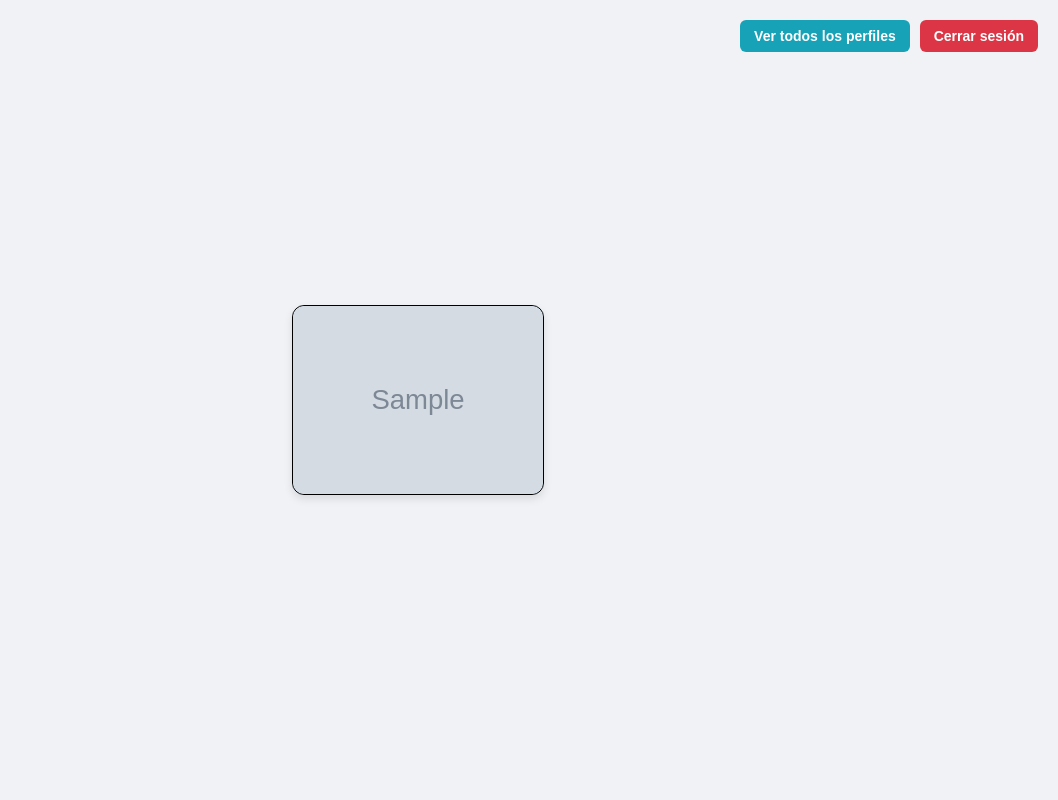
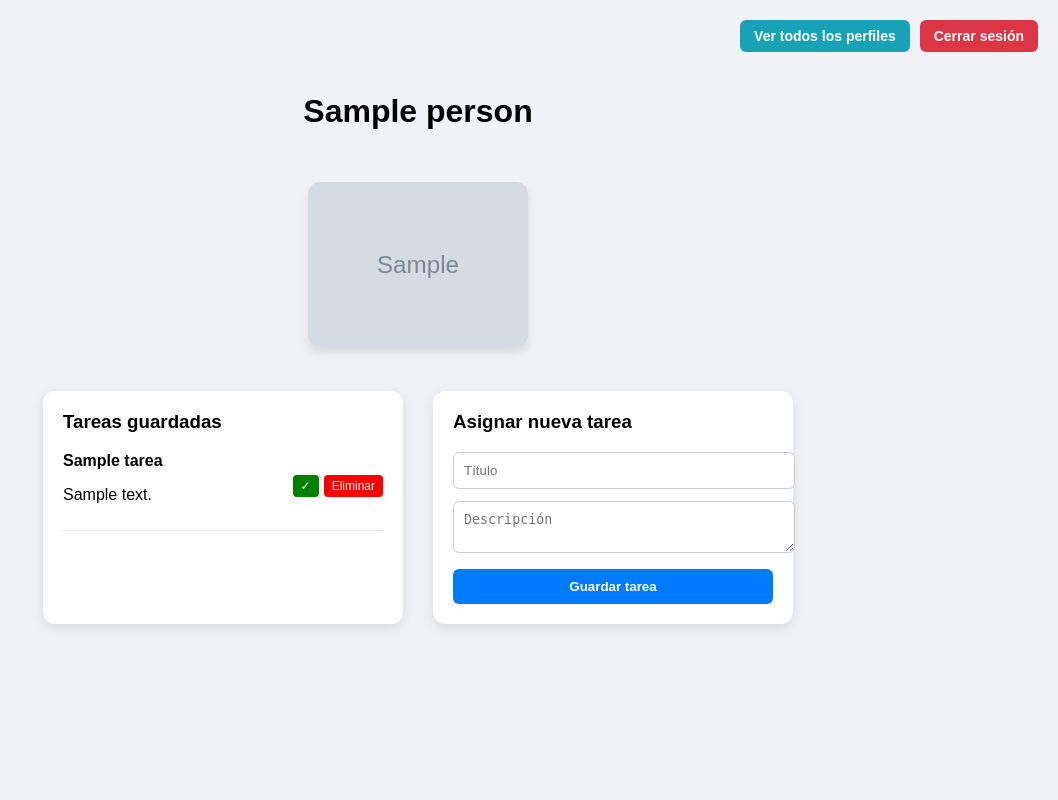
Before and after one commit to Yukhio/landing_page, a Flask app: template templates/perfil.html in a window 1280 px wide. Shown: the whole page, without its empty margins (222-1280 px from the left). Run offline with Flask 3, Linux system fonts and the light colour scheme; the template is opened without the code that fills it: most values are stand-ins (such as "Sample title", 1, 10 or a date in 2020); grey boxes marked "Sample" are stand-in pictures; some libraries are stand-ins or nearby versions.

Commit message:
No se porque pero ahora es un perfil donde asignan tareas xd

```diff
--- a/app.py
+++ b/app.py
@@ -50,64 +50,6 @@ def login():
     return render_template('login.html', mensaje=mensaje)
 
 
-@app.route('/perfil')
-def perfil():
-    username = session.get('username')
-    if not username or username not in usuarios:
-        return redirect(url_for('login'))
-
-    user = usuarios[username]
-    mostrar_bienvenida = session.pop('show_welcome', False)
-
-    hoy = date.today()
-    fecha_nacimiento = datetime.strptime(user['fecha_nacimiento'], "%Y-%m-%d").date()
-    inicio_trabajo = datetime.strptime(user['inicio_trabajo'], "%Y-%m-%d").date()
-
-    edad = hoy.year - fecha_nacimiento.year - ((hoy.month, hoy.day) < (fecha_nacimiento.month, fecha_nacimiento.day))
-    fecha_formateada = fecha_nacimiento.strftime("%d/%m/%Y")
-    inicio_formateado = inicio_trabajo.strftime("%d/%m/%Y")
-
-    # Tiempo trabajado
-    diferencia = relativedelta(hoy, inicio_trabajo)
-    partes = []
-    if diferencia.years:
-        partes.append(f"{diferencia.years} año{'s' if diferencia.years > 1 else ''}")
-    if diferencia.months:
-        partes.append(f"{diferencia.months} mes{'es' if diferencia.months > 1 else ''}")
-    if diferencia.days and not diferencia.years:
-        partes.append(f"{diferencia.days} día{'s' if diferencia.days > 1 else ''}")
-    tiempo_trabajando = ", ".join(partes) if partes else "Hoy"
-
-    # Próximo cumpleaños
-    proximo = fecha_nacimiento.replace(year=hoy.year)
-    if proximo < hoy:
-        proximo = proximo.replace(year=hoy.year + 1)
-    delta = relativedelta(proximo, hoy)
-    es_cumple = hoy.month == fecha_nacimiento.month and hoy.day == fecha_nacimiento.day
-    if es_cumple:
-        tiempo_para_cumple = "¡Feliz cumpleaños!"
-    else:
-        partes_cumple = []
-        if delta.months:
-            partes_cumple.append(f"{delta.months} mes{'es' if delta.months > 1 else ''}")
-        if delta.days:
-            partes_cumple.append(f"{delta.days} día{'s' if delta.days > 1 else ''}")
-        tiempo_para_cumple = f"Faltan {', '.join(partes_cumple)} para tu próximo cumpleaños"
-
-    return render_template("perfil.html", person={
-        **user,
-        "edad": edad,
-        "fecha_nacimiento": fecha_formateada,
-        "inicio_trabajo": inicio_formateado,
-        "tiempo_trabajando": tiempo_trabajando,
-        "tiempo_para_cumple": tiempo_para_cumple,
-        "es_cumpleanios": es_cumple
-    }, mostrar_bienvenida=mostrar_bienvenida)
-
-def allowed_file(filename):
-    return '.' in filename and \
-           filename.rsplit('.', 1)[1].lower() in ALLOWED_EXTENSIONS
-
 @app.route('/registro', methods=['GET', 'POST'])
 def registro():
     mensaje = ''
@@ -136,11 +78,103 @@ def registro():
                 "telefono": request.form['telefono'],
                 "fecha_nacimiento": request.form['fecha_nacimiento'],
                 "inicio_trabajo": request.form['inicio_trabajo'],
-                "foto": foto_url
+                "foto": foto_url,
+                "tareas": []  # Inicializa las tareas vacías
             }
+
+            guardar_usuarios(usuarios)
             session['mensaje_login'] = '¡Usuario registrado con éxito! Ahora puedes iniciar sesión.'
             return redirect(url_for('login'))
     return render_template('registro.html', mensaje=mensaje)
+
+
+@app.route('/perfil', methods=['GET', 'POST'])
+def perfil():
+    username = session.get('username')
+    if not username or username not in usuarios:
+        return redirect(url_for('login'))
+
+    user = usuarios[username]
+    mostrar_bienvenida = session.pop('show_welcome', False)
+
+    hoy = date.today()
+    fecha_nacimiento = datetime.strptime(user['fecha_nacimiento'], "%Y-%m-%d").date()
+    inicio_trabajo = datetime.strptime(user['inicio_trabajo'], "%Y-%m-%d").date()
+
+    edad = hoy.year - fecha_nacimiento.year - ((hoy.month, hoy.day) < (fecha_nacimiento.month, fecha_nacimiento.day))
+    fecha_formateada = fecha_nacimiento.strftime("%d/%m/%Y")
+    inicio_formateado = inicio_trabajo.strftime("%d/%m/%Y")
+
+    diferencia = relativedelta(hoy, inicio_trabajo)
+    partes = []
+    if diferencia.years:
+        partes.append(f"{diferencia.years} año{'s' if diferencia.years > 1 else ''}")
+    if diferencia.months:
+        partes.append(f"{diferencia.months} mes{'es' if diferencia.months > 1 else ''}")
+    if diferencia.days and not diferencia.years:
+        partes.append(f"{diferencia.days} día{'s' if diferencia.days > 1 else ''}")
+    tiempo_trabajando = ", ".join(partes) if partes else "Hoy"
+
+    proximo = fecha_nacimiento.replace(year=hoy.year)
+    if proximo < hoy:
+        proximo = proximo.replace(year=hoy.year + 1)
+    delta = relativedelta(proximo, hoy)
+    es_cumple = hoy.month == fecha_nacimiento.month and hoy.day == fecha_nacimiento.day
+    tiempo_para_cumple = (
+        "¡Feliz cumpleaños!" if es_cumple
+        else f"Faltan {delta.months} meses, {delta.days} días para tu próximo cumpleaños"
+    )
+
+    if request.method == 'POST':
+        titulo = request.form.get("titulo")
+        descripcion = request.form.get("descripcion")
+        if titulo and descripcion:
+            usuarios[username]["tareas"].append({
+                "titulo": titulo,
+                "descripcion": descripcion,
+                "completada": False
+            })
+            guardar_usuarios(usuarios)
+            return redirect(url_for("perfil"))
+
+    return render_template("perfil.html", person={
+        **user,
+        "edad": edad,
+        "fecha_nacimiento": fecha_formateada,
+        "inicio_trabajo": inicio_formateado,
+        "tiempo_trabajando": tiempo_trabajando,
+        "tiempo_para_cumple": tiempo_para_cumple,
+        "es_cumpleanios": es_cumple
+    }, mostrar_bienvenida=mostrar_bienvenida, tareas=user.get("tareas", []))
+
+
+@app.route('/eliminar-tarea', methods=['POST'])
+def eliminar_tarea():
+    username = session.get('username')
+    if not username or username not in usuarios:
+        return redirect(url_for('login'))
+
+    indice = int(request.form.get('indice', -1))
+    if 0 <= indice < len(usuarios[username].get("tareas", [])):
+        usuarios[username]["tareas"].pop(indice)
+        guardar_usuarios(usuarios)
+
+    return redirect(url_for('perfil'))
+
+
+@app.route('/completar-tarea', methods=['POST'])
+def completar_tarea():
+    username = session.get('username')
+    if not username or username not in usuarios:
+        return redirect(url_for('login'))
+
+    indice = int(request.form.get('indice', -1))
+    if 0 <= indice < len(usuarios[username].get("tareas", [])):
+        usuarios[username]["tareas"][indice]['completada'] = True
+        guardar_usuarios(usuarios)
+
+    return redirect(url_for('perfil'))
+
 
 @app.route('/perfiles')
 def lista_perfiles():
--- a/templates/perfil.html
+++ b/templates/perfil.html
@@ -9,116 +9,16 @@
     <style>
         body {
             font-family: Arial, sans-serif;
+            background-color: #f0f2f5;
             margin: 0;
-            background: #f0f2f5;
-            display: flex;
-            justify-content: center;
-            align-items: center;
-            height: 100vh;
-            position: relative;
-        }
-
-        .container {
-            position: relative;
-        }
-
-        .card {
-            width: 250px;
-            border-radius: 12px;
-            overflow: hidden;
-            box-shadow: 0 4px 8px rgba(0, 0, 0, 0.1);
-            background-color: rgba(5, 130, 212, 0.1);
-            border: 1px solid #000;
-            transition: all 0.3s ease;
-            position: relative;
-        }
-
-        .container:hover .card {
-            border: 3px solid #007BFF;
-            box-shadow: 0 0 10px rgba(0, 123, 255, 0.5);
-        }
-
-        .card img.profile {
-            width: 100%;
-            display: block;
-            border-radius: 12px;
-        }
-
-        .hat-emoji {
-            position: absolute;
-            top: -30px;
-            left: 50%;
-            transform: translateX(-50%);
-            font-size: 2rem;
-            z-index: 10;
-            animation: bounce 1.5s infinite ease-in-out;
-        }
-
-        @keyframes bounce {
-
-            0%,
-            100% {
-                transform: translateX(-50%) translateY(0);
-            }
-
-            50% {
-                transform: translateX(-50%) translateY(-10px);
-            }
-        }
-
-
-        .info-section {
-            position: absolute;
-            top: 0;
-            left: 270px;
-            width: 250px;
-            background: white;
-            padding: 20px;
-            border-radius: 12px;
-            box-shadow: 0 4px 12px rgba(0, 0, 0, 0.15);
-            opacity: 0;
-            transform: translateX(-20px);
-            transition: opacity 0.5s ease, transform 0.5s ease;
-            pointer-events: none;
-        }
-
-        .container:hover .info-section {
-            opacity: 1;
-            transform: translateX(0);
-            pointer-events: auto;
-        }
-
-        .info-section h2 {
-            margin-top: 0;
-            color: #333;
-        }
-
-        .info-section p {
-            margin: 5px 0;
-            color: #666;
-        }
-
-        .info-section a {
-            display: inline-block;
-            margin-top: 10px;
-            padding: 8px 16px;
-            background-color: #007BFF;
-            color: white;
-            text-decoration: none;
-            border-radius: 4px;
-            transition: background 0.3s ease;
-        }
-
-        .info-section a:hover {
-            background-color: #0056b3;
+            padding: 0;
         }
 
         .top-buttons {
-            position: absolute;
-            top: 20px;
-            right: 20px;
             display: flex;
+            justify-content: flex-end;
             gap: 10px;
+            padding: 20px;
         }
 
         .btn-ver-todos,
@@ -128,7 +28,6 @@
             text-decoration: none;
             font-weight: bold;
             font-size: 14px;
-            transition: background-color 0.3s ease;
         }
 
         .btn-ver-todos {
@@ -136,24 +35,114 @@
             color: white;
         }
 
-        .btn-ver-todos:hover {
-            background-color: #138496;
-        }
-
         .btn-logout {
             background-color: #dc3545;
             color: white;
         }
 
-        .btn-logout:hover {
-            background-color: #c82333;
+        .main-container {
+            display: flex;
+            flex-direction: column;
+            align-items: center;
+        }
+
+        .foto-usuario {
+            margin-top: 30px;
+        }
+
+        .foto-usuario img {
+            width: 220px;
+            height: auto;
+            border-radius: 12px;
+            box-shadow: 0 6px 10px rgba(0, 0, 0, 0.1);
+        }
+
+        .main-layout {
+            display: flex;
+            justify-content: center;
+            gap: 30px;
+            margin-top: 40px;
+        }
+
+        .tarea-card,
+        .formulario-tarea {
+            background-color: white;
+            border-radius: 12px;
+            box-shadow: 0 4px 12px rgba(0, 0, 0, 0.1);
+            padding: 20px;
+            width: 320px;
+        }
+
+        .tarea-card h3,
+        .formulario-tarea h3 {
+            margin-top: 0;
+        }
+
+        .tarea-item {
+            display: flex;
+            justify-content: space-between;
+            align-items: center;
+            border-bottom: 1px solid #eee;
+            margin-bottom: 12px;
+            padding-bottom: 10px;
+        }
+
+        .tarea-info {
+            flex: 1;
+        }
+
+        .tarea-item.completed {
+            background-color: #e6ffe6;
+            text-decoration: line-through;
+            color: gray;
+        }
+
+        .tarea-item strong {
+            display: block;
+        }
+
+        .eliminar-btn,
+        .completar-btn {
+            margin-left: 5px;
+            padding: 4px 8px;
+            border-radius: 4px;
+            font-size: 12px;
+            border: none;
+            cursor: pointer;
+        }
+
+        .eliminar-btn {
+            background: red;
+            color: white;
+        }
+
+        .completar-btn {
+            background: green;
+            color: white;
+        }
+
+        .formulario-tarea input,
+        .formulario-tarea textarea {
+            width: 100%;
+            padding: 10px;
+            margin-bottom: 12px;
+            border-radius: 6px;
+            border: 1px solid #ccc;
+        }
+
+        .formulario-tarea button {
+            width: 100%;
+            padding: 10px;
+            background: #007BFF;
+            color: white;
+            border: none;
+            border-radius: 6px;
+            font-weight: bold;
         }
 
         @keyframes fadeOut {
-            0% {
-                opacity: 1;
-            }
 
+            0%,
             80% {
                 opacity: 1;
             }
@@ -172,18 +161,9 @@
         <a href="{{ url_for('logout') }}" class="btn-logout">Cerrar sesión</a>
     </div>
 
-
     {% if mostrar_bienvenida %}
-    <div id="bienvenida" style="
-        text-align: center;
-        background-color: #d1e7dd;
-        color: #0f5132;
-        padding: 15px;
-        font-size: 18px;
-        border-radius: 8px;
-        margin-bottom: 20px;
-        animation: fadeOut 3s ease forwards;
-        ">
+    <div id="bienvenida"
+        style="text-align: center; background-color: #d1e7dd; color: #0f5132; padding: 15px; font-size: 18px; border-radius: 8px; margin: 10px;">
         ¡Bienvenido, {{ person.nombre }}!
     </div>
     {% endif %}
@@ -200,24 +180,43 @@
     </script>
     {% endif %}
 
-    <div class="container">
-        {% if person.es_cumpleanios %}
-        <div class="hat-emoji">🎉🎉</div>
-        {% endif %}
-        <div class="card">
-            <img src="{{ url_for('static', filename=person.foto) }}" alt="Foto de {{ person.nombre }}" class="profile">
+    <div class="main-container">
+        <h1>{{ person.nombre }}</h1>
+        <div class="foto-usuario">
+            <img src="{{ url_for('static', filename=person.foto) }}" alt="Foto de {{ person.nombre }}">
         </div>
 
-        <div class="info-section">
-            <h2>{{ person.nombre }}</h2>
-            <p><strong>Puesto:</strong> {{ person.puesto }}</p>
-            <p><strong>Ubicación:</strong> {{ person.ubicacion }}</p>
-            <p><strong>Fecha de nacimiento:</strong> {{ person.fecha_nacimiento }}</p>
-            <p><strong>Edad:</strong> {{ person.edad }} años</p>
-            <p><strong>Fecha de ingreso:</strong> {{ person.inicio_trabajo }}</p>
-            <p><strong>Tiempo trabajando:</strong> {{ person.tiempo_trabajando }}</p>
-            <p><strong>Próximo cumpleaños:</strong> {{ person.tiempo_para_cumple }}</p>
-            <a href="{{ person.url }}" target="_blank">Mi contacto</a>
+        <div class="main-layout">
+            <div class="tarea-card">
+                <h3>Tareas guardadas</h3>
+                {% for tarea in tareas %}
+                <div class="tarea-item {% if tarea.completada %}completed{% endif %}">
+                    <div class="tarea-info">
+                        <strong>{{ tarea.titulo }}</strong>
+                        <p>{{ tarea.descripcion }}</p>
+                    </div>
+                    <form method="POST" action="{{ url_for('completar_tarea') }}">
+                        <input type="hidden" name="indice" value="{{ loop.index0 }}">
+                        <button type="submit" class="completar-btn">✓</button>
+                    </form>
+                    <form method="POST" action="{{ url_for('eliminar_tarea') }}">
+                        <input type="hidden" name="indice" value="{{ loop.index0 }}">
+                        <button type="submit" class="eliminar-btn">Eliminar</button>
+                    </form>
+                </div>
+                {% else %}
+                <p>No hay tareas todavía.</p>
+                {% endfor %}
+            </div>
+
+            <div class="formulario-tarea">
+                <h3>Asignar nueva tarea</h3>
+                <form method="POST">
+                    <input type="text" name="titulo" placeholder="Título" required>
+                    <textarea name="descripcion" placeholder="Descripción" required></textarea>
+                    <button type="submit">Guardar tarea</button>
+                </form>
+            </div>
         </div>
     </div>
 </body>
```
Also changed, not shown: usuarios.json (+19 -1 lines), static/img/perfiles/piratita_Piratita_2.JPG (added).
